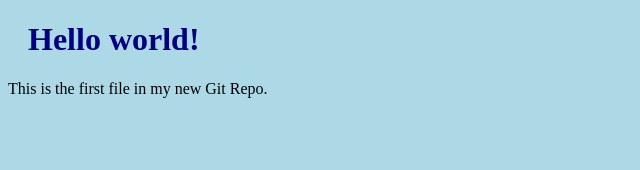
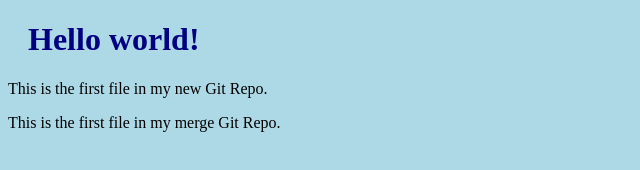
Before and after one commit to erick-serednicki-pernambuco/engSoft, a plain HTML site: page index.html in a window 1280 px wide. Shown: the whole page, without its empty margins (0-640 px from the left). Drawn offline with Linux system fonts and the light colour scheme.

Commit message:
add index

```diff
--- a/index.html
+++ b/index.html
@@ -8,6 +8,7 @@
 
 <h1>Hello world!</h1>
 <p>This is the first file in my new Git Repo.</p>
+<p>This is the first file in my merge Git Repo.</p>
 
 </body>
 </html>
```
